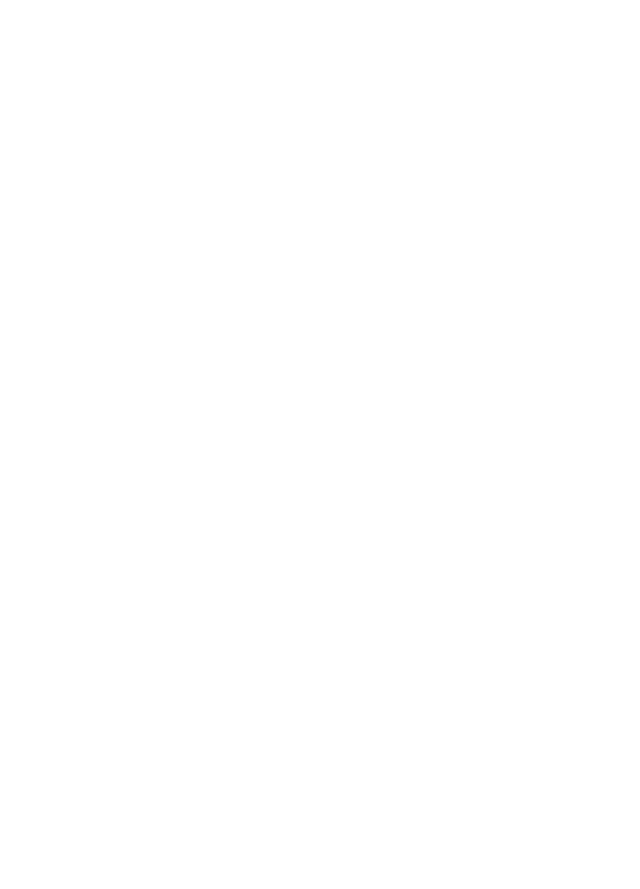
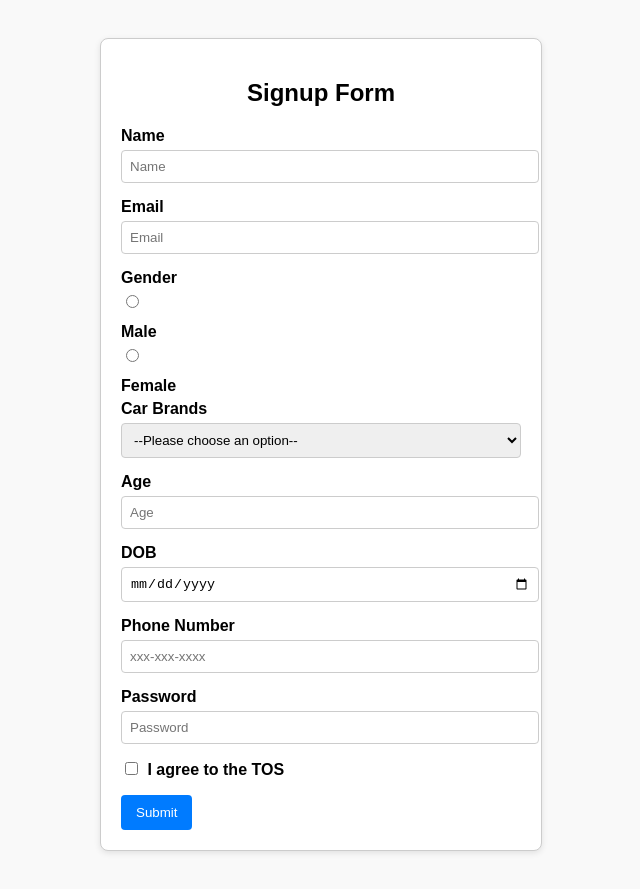
Before and after one commit to acciojob/signup-form-car-Vinayak260, a website: page main.html in a window 1280 px wide. Shown: the whole page, without its empty margins (319-959 px from the left). Before the commit the page ends 800 px from the top, so only its background shows below. Drawn offline with Linux system fonts and the light colour scheme.

Commit message:
created a submission

```diff
--- a/main.html
+++ b/main.html
@@ -10,7 +10,59 @@
 	<!-- the entire body must be written by student -->
     <script type="text/javascript" src="./script.js">
 </script>
+ <form method="post">
+    <h2>Signup Form</h2>
 
+    <!-- Name -->
+    <label for="name">Name</label>
+    <input type="text" id="name" name="name" placeholder="Name" required>
+
+    <!-- Email -->
+    <label for="email">Email</label>
+    <input type="email" id="email" name="email" placeholder="Email" required>
+
+    <!-- Gender -->
+    <label>Gender</label>
+    <input type="radio" id="gender_m" name="gender" value="male" required>
+    <label for="gender_m">Male</label>
+    <input type="radio" id="gender_f" name="gender" value="female" required>
+    <label for="gender_f">Female</label>
+
+    <!-- Car Brands -->
+    <label for="cars">Car Brands</label>
+    <select id="cars" name="cars" required>
+      <option value="">--Please choose an option--</option>
+      <option value="toyota">Toyota</option>
+      <option value="honda">Honda</option>
+      <option value="tesla">Tesla</option>
+      <option value="bmw">BMW</option>
+    </select>
+
+    <!-- Age -->
+    <label for="age">Age</label>
+    <input type="number" id="age" name="age" placeholder="Age" required>
+
+    <!-- DOB -->
+    <label for="dob">DOB</label>
+    <input type="date" id="dob" name="dob" required>
+
+    <!-- Phone Number -->
+    <label for="tel">Phone Number</label>
+    <input type="tel" id="tel" name="tel" placeholder="xxx-xxx-xxxx">
+
+    <!-- Password -->
+    <label for="password">Password</label>
+    <input type="password" id="password" name="password" placeholder="Password" required>
+
+    <!-- Terms of Service -->
+    <label>
+      <input type="checkbox" id="tos" name="tos" required>
+      I agree to the TOS
+    </label>
+
+    <!-- Submit -->
+    <button type="submit">Submit</button>
+  </form>
 </body>
 
 </html>
--- a/styles.css
+++ b/styles.css
@@ -1,2 +1,55 @@
 
 /* Your CSS Code here. */
+  body {
+      font-family: Arial, sans-serif;
+      background-color: #f9f9f9;
+      padding: 30px;
+    }
+
+    form {
+      width: 400px;
+      margin: auto;
+      background-color: #fff;
+      padding: 20px;
+      border: 1px solid #ccc;
+      border-radius: 8px;
+      box-shadow: 0 2px 6px rgba(0, 0, 0, 0.1);
+    }
+
+    label {
+      display: block;
+      margin-bottom: 5px;
+      font-weight: bold;
+    }
+
+    input, select {
+      width: 100%;
+      padding: 8px;
+      margin-bottom: 15px;
+      border: 1px solid #ccc;
+      border-radius: 4px;
+    }
+
+    input[type="radio"],
+    input[type="checkbox"] {
+      width: auto;
+      margin-right: 5px;
+    }
+
+    button {
+      background-color: #007bff;
+      color: white;
+      border: none;
+      padding: 10px 15px;
+      border-radius: 4px;
+      cursor: pointer;
+    }
+
+    button:hover {
+      background-color: #0056b3;
+    }
+
+    h2 {
+      text-align: center;
+      margin-bottom: 20px;
+    }
```
